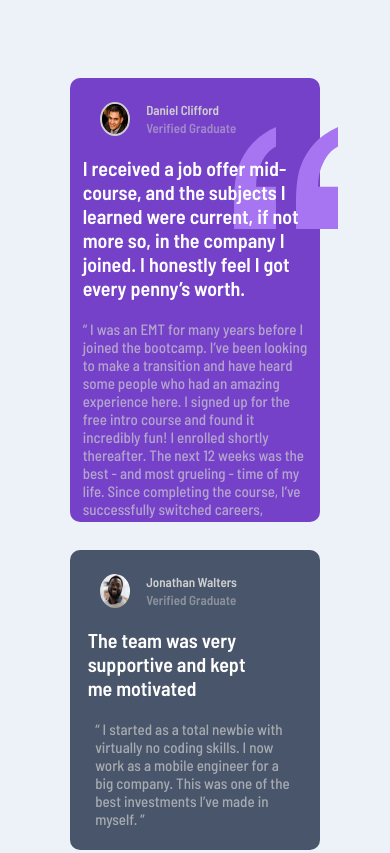
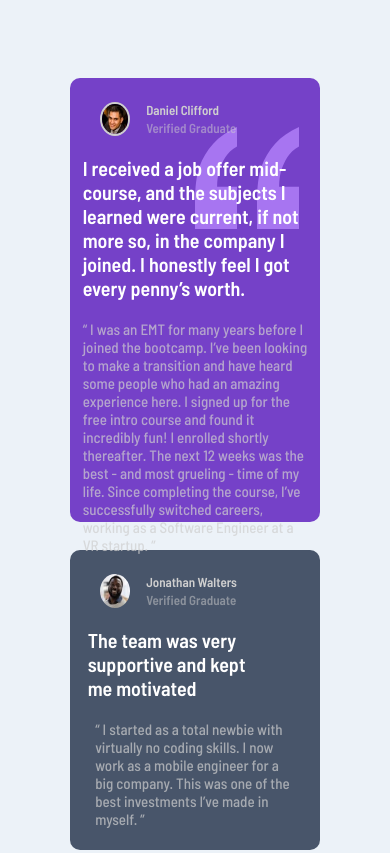
Before and after one commit to ADAMSKI-DZ/Frontend-Mentor-Challenge2, a plain HTML site: page index.html in a window 390 px wide. Shown: the top 853 px of the page. Drawn offline with Linux system fonts and the light colour scheme; a script that the page names is missing.

Commit message:
solved mobile layout

```diff
--- a/css/main.css
+++ b/css/main.css
@@ -65,7 +65,6 @@ li {
   display: flex;
   flex-direction: column;
   align-items: center;
-  overflow: hidden;
 }
 .card .parsonal {
   display: flex;
@@ -261,3 +260,8 @@ li {
     top: 15%;
   }
 }
+@media only screen and (max-width: 500px) {
+  img.quot {
+    left: 50%;
+  }
+}
```
